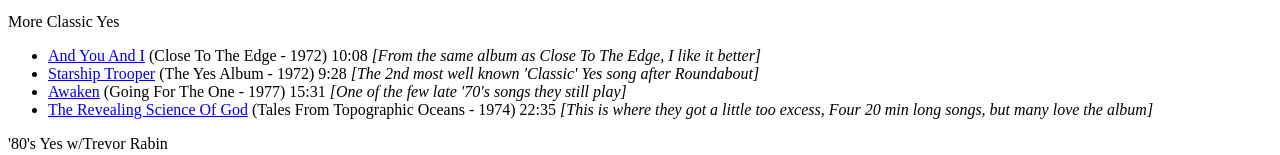
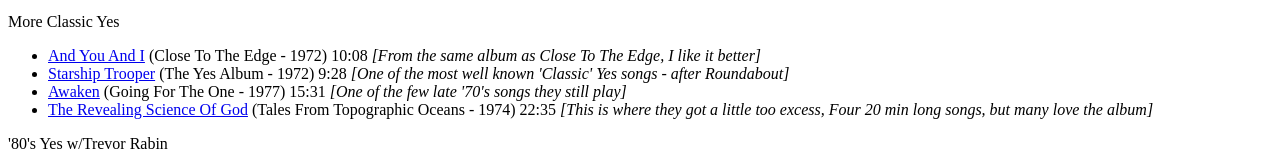
Before and after one commit to asterix2112/progressiverock, a plain HTML site: page index.html in a window 1280 px wide. Shown: the part 202-357 px from the top of the page. Drawn offline with Linux system fonts and the light colour scheme.

Commit message:
Update index.html

```diff
--- a/index.html
+++ b/index.html
@@ -14,7 +14,7 @@
 <li><a href="https://drive.google.com/file/d/1a1qgXyxixKmB645dE5XorOZMk3YrdP_J/view?usp=sharing">Close To The Edge</a> (Close To The Edge - 1972) 18:42</li></ul>
 More Classic Yes
 <ul><li><a href="https://drive.google.com/file/d/1c8bSEk4F98RSnXCRf9CbzODNR8AaLSYk/view?usp=sharing">And You And I</a> (Close To The Edge - 1972) 10:08 <i>[From the same album as Close To The Edge, I like it better]</i></li>
-<li><a href="https://drive.google.com/file/d/1yYrw0CVUf6Mrop_Rx-qzpfvxmmh_BE2H/view?usp=sharing">Starship Trooper</a> (The Yes Album  - 1972) 9:28 <i>[The 2nd most well known 'Classic' Yes song after Roundabout]</i></li>
+<li><a href="https://drive.google.com/file/d/1yYrw0CVUf6Mrop_Rx-qzpfvxmmh_BE2H/view?usp=sharing">Starship Trooper</a> (The Yes Album  - 1972) 9:28 <i>[One of the most well known 'Classic' Yes songs - after Roundabout]</i></li>
 <li><a href="https://drive.google.com/file/d/1Pe0jn6ylRB6RIVWSo2YPLbWNQVZqaiyX/view?usp=sharing">Awaken</a> (Going For The One - 1977) 15:31 <i>[One of the few late '70's songs they still play]</i></li>
 <li><a href="https://drive.google.com/file/d/1KuMeBTLm76KO9xN7NLA00QiaanViaKUO/view?usp=sharing">The Revealing Science Of God</a> (Tales From Topographic Oceans - 1974) 22:35 <i>[This is where they got a little too excess, Four 20 min long songs, but many love the album]</i></li></ul>
 
```
